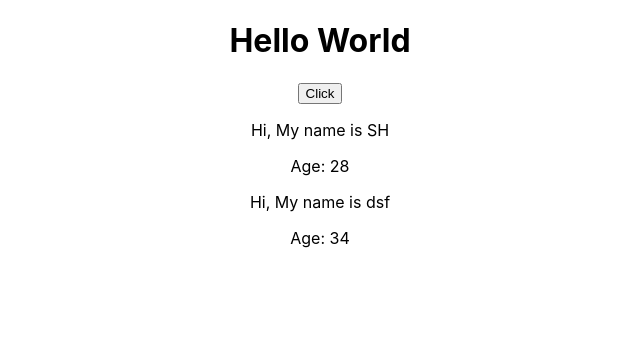
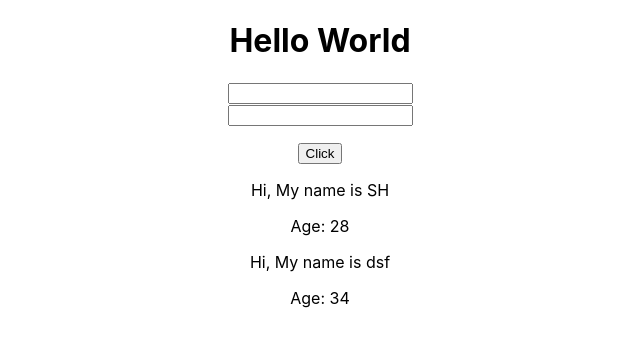
Before and after one commit to rohit12126/chapter247, a React (Create React App) app: page / in a window 1280 px wide. Shown: the top 346 px of the page, without its empty margins (320-960 px from the left). Built offline with nearby package versions, Linux system fonts and the light colour scheme.

Commit message:
input and ouptup

```diff
--- a/src/App.js
+++ b/src/App.js
@@ -1,31 +1,39 @@
 import React, { Component } from 'react';
 import Person from './Person/Person';
+import Input from './Person/Input';
+import Output from './Person/Output';
 import './App.css';
 
 class App extends Component {
   constructor() {
     super();
     this.state = {
+      name:'',
+      email:'',
       persons: [
         {id: '34',name: 'SH', age:28},
         {id: 'hfg',name: 'dsf', age: 34}
       ]
     }
-    this.handleClick = this.handleClick.bind(this)
+    this.handleClick = this.handleClick.bind(this);
+    this.dataHeandler=this.dataHeandler.bind(this);
   }
 
   handleClick(arg, event) {
     const persons = [...this.state.persons];
-    const a = persons.push({name:'jj'});
+    persons.push({id:'12',name:'fg', age:45 });
 
-    console.log(a);
+    console.log(persons);
+    console.log(this.state);
     this.setState({
-      persons: [{ name:'fg', age:45 }]
+      persons:persons,
     })
 
-    console.log(this.state);
+
   }
-
+  dataHeandler(e){
+    this.setState({ [e.target.name]: e.target.value });
+  }
   render() {
     console.log(this.state.persons);
     const persons = this.state.persons.map((person) => {
@@ -34,6 +42,9 @@ class App extends Component {
     return (
       <div className="App">
         <h1>Hello World</h1>
+        <Input dataHeandler={this.dataHeandler}/>
+        <Output data={this.state} />
+
         <button onClick={this.handleClick}>Click</button>
         {persons}
       </div>
--- /dev/null
+++ b/src/Person/Input.js
@@ -0,0 +1,14 @@
+import React from 'react';
+const Input =(props)=>{
+    return (
+        <div>
+            <form>
+                <input type="text" name="name" id="name" onChange={props.dataHeandler} />
+                <br />
+                <input type="text" name="email" id="email" onChange={props.dataHeandler} />
+            </form>
+
+        </div>
+    )
+}
+export default Input;
--- /dev/null
+++ b/src/Person/Output.js
@@ -0,0 +1,11 @@
+import React from 'react';
+const Output=(props)=>{
+    console.log(props);
+    return(
+        <div>
+            <p>{props.data.name}</p>
+            <p>{props.data.email}</p>
+        </div>
+    )
+}
+export default Output;
```
